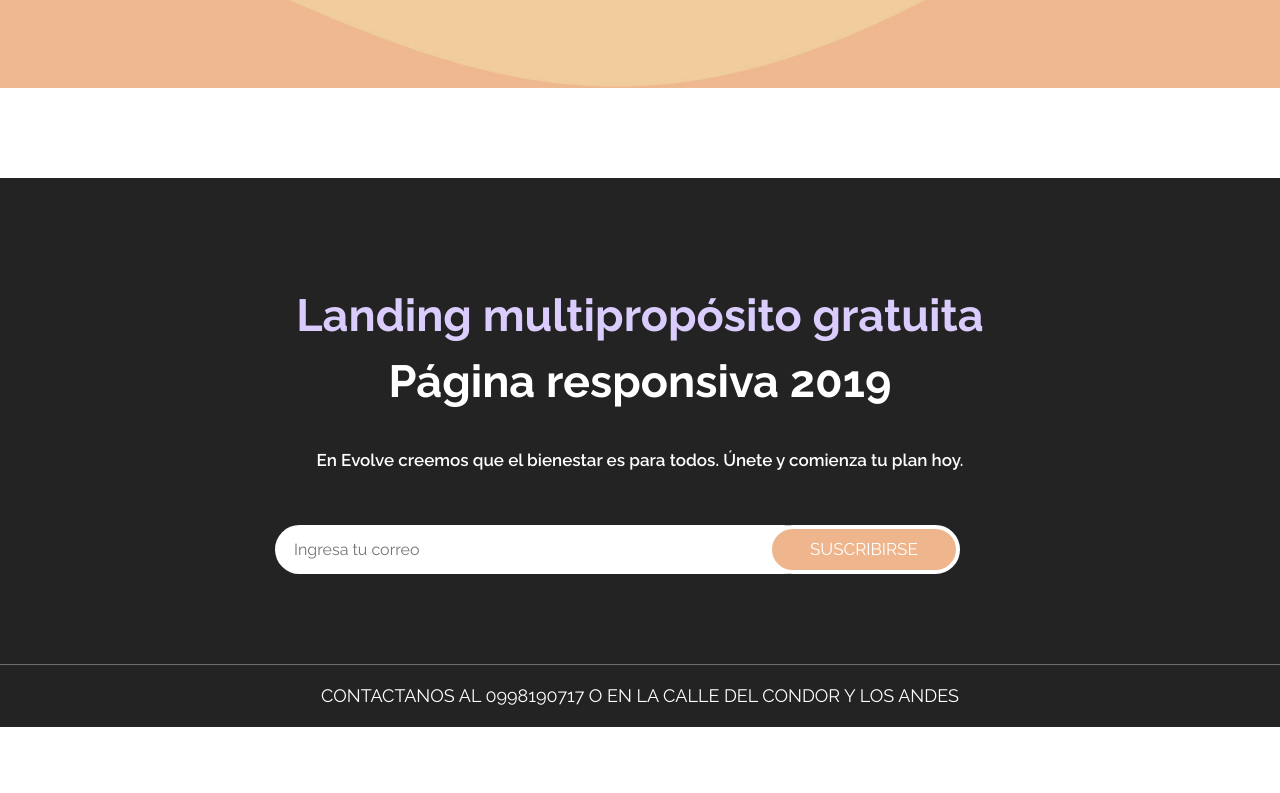
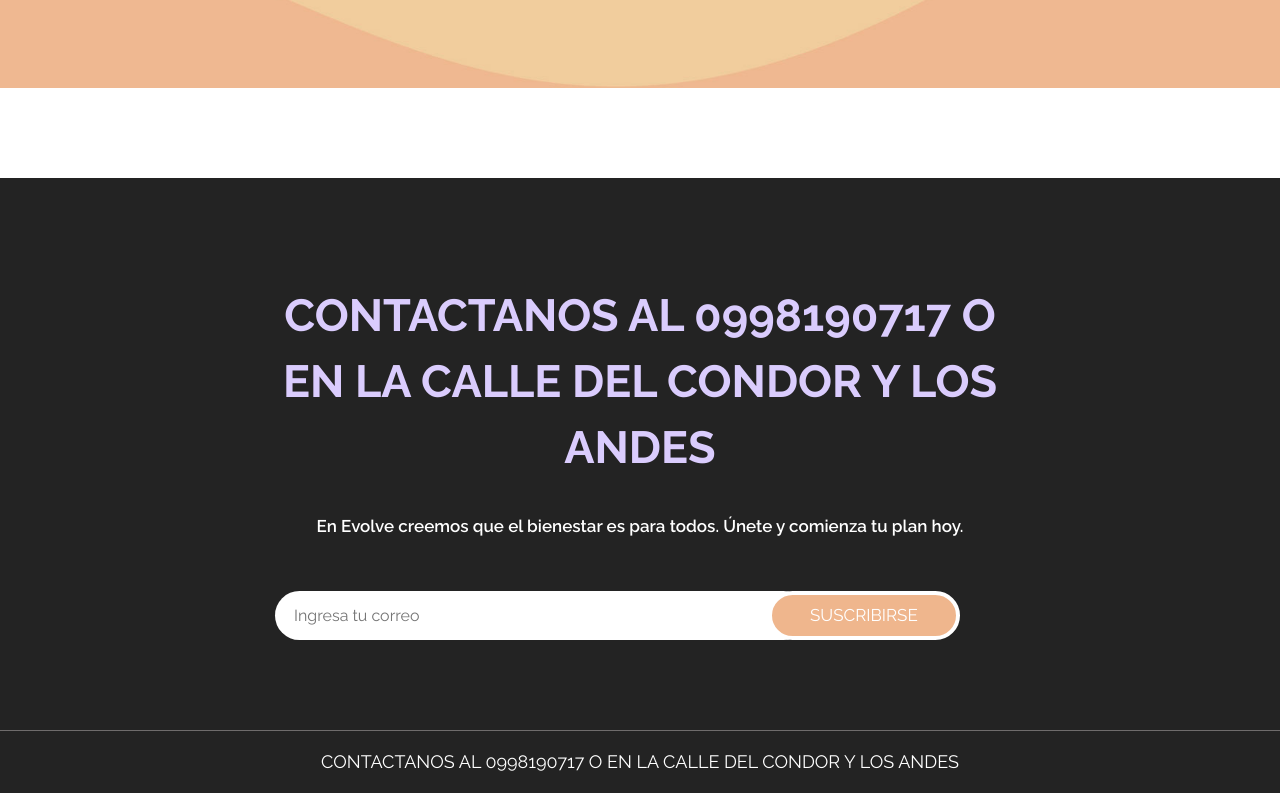
Before and after one commit to danieltenemaza-debug/gymsito.github.io, a plain HTML site: page index.html in a window 1280 px wide. Shown: the part 3907-4700 px from the top of the page. Before the commit the page ends 4634 px from the top, so only its background shows below. Drawn offline with nearby package versions, Linux system fonts and the light colour scheme.

Commit message:
segundo cambio

```diff
--- a/index.html
+++ b/index.html
@@ -309,7 +309,7 @@
                <div class="row">
                   <div class="col-md-8 offset-md-2">
                      <div class="cont">
-                        <h3> <span class="multi">Landing multipropósito gratuita </span> <br> Página responsiva 2019</h3>
+                        <h3> <span class="multi">CONTACTANOS AL 0998190717 O EN LA CALLE DEL CONDOR Y LOS ANDES</h3>
                         <p>En Evolve creemos que el bienestar es para todos. Únete y comienza tu plan hoy.</p>
                      </div>
                      <form class="bottom_form" id="contacto">
```
